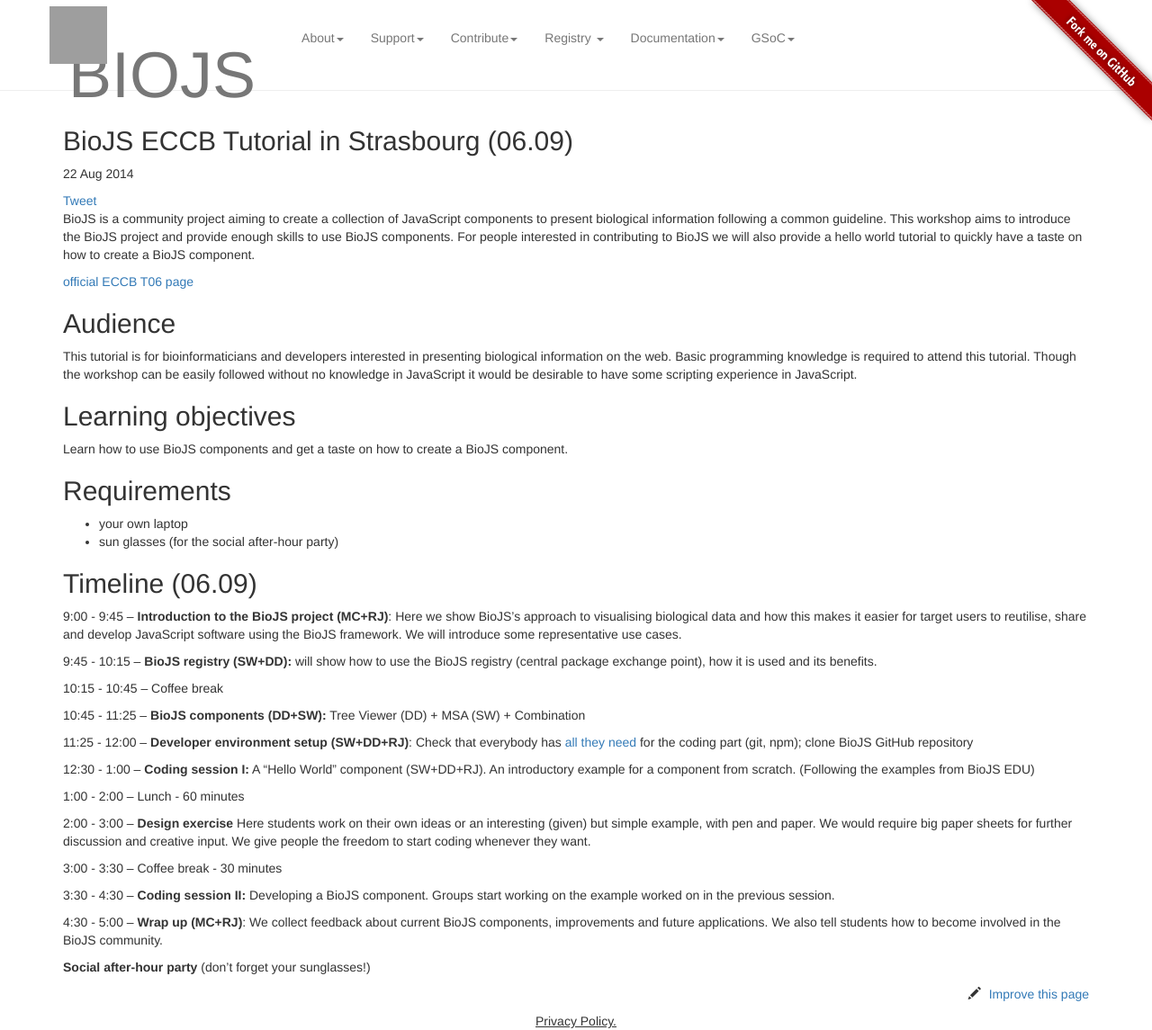
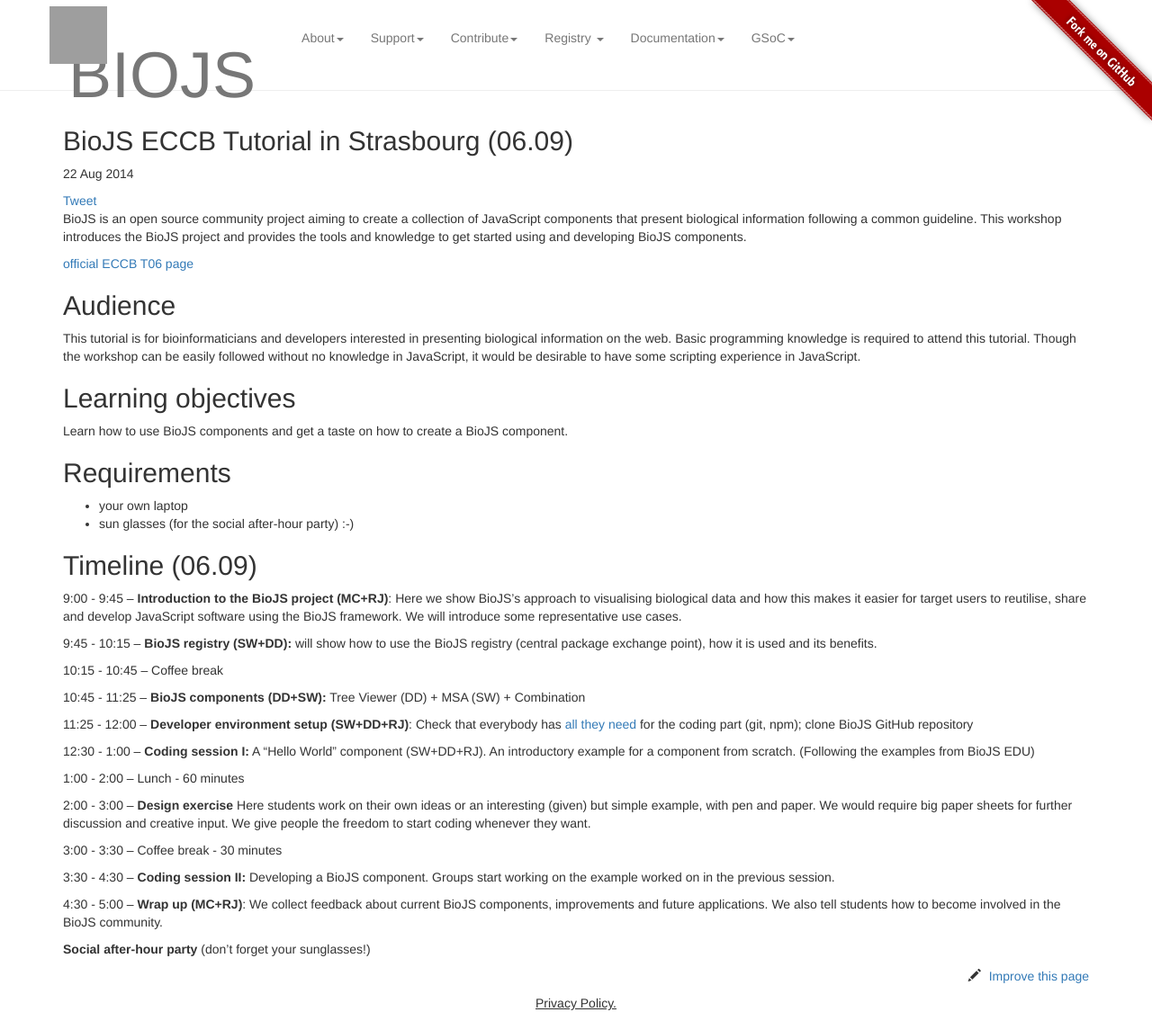
Before and after one commit to biojs/biojs.net, a Jekyll site: the page built from _posts/2014-08-22-biojs-eccb-tutorial-in-strasbourg.markdown, in a window 1280 px wide. Shown: the whole page at 90% size. Built offline with Jekyll 4.4.1, drawn with Linux system fonts in a browser that asks for light colours; nearby versions of some CDN libraries; Markdown is read by kramdown in place of the engine named in the settings; comment, search, counter and statistics services are not loaded; grey boxes are pictures that could not be loaded.

Commit message:
edited first paragraph

```diff
--- a/_posts/2014-08-22-biojs-eccb-tutorial-in-strasbourg.markdown
+++ b/_posts/2014-08-22-biojs-eccb-tutorial-in-strasbourg.markdown
@@ -4,14 +4,14 @@
 date: 2014-08-22 12:33:02
 ---
 
-BioJS is a community project aiming to create a collection of JavaScript components to present biological information following a common guideline. This workshop aims to introduce the BioJS project and provide enough skills to use BioJS components. For people interested in contributing to BioJS we will also provide a hello world tutorial to quickly have a taste on how to create a BioJS component.
+BioJS is an open source community project aiming to create a collection of JavaScript components that present biological information following a common guideline. This workshop introduces the BioJS project and provides the tools and knowledge to get started using and developing BioJS components.
 
 [official ECCB T06 page](http://www.eccb14.org/program/tutorials/biojs)
 
 Audience
 ---------
 
-This tutorial is for bioinformaticians and developers interested in presenting biological information on the web. Basic programming knowledge is required to attend this tutorial. Though the workshop can be easily followed without no knowledge in JavaScript it would be desirable to have some scripting experience in JavaScript.
+This tutorial is for bioinformaticians and developers interested in presenting biological information on the web. Basic programming knowledge is required to attend this tutorial. Though the workshop can be easily followed without no knowledge in JavaScript, it would be desirable to have some scripting experience in JavaScript.
 
 Learning objectives
 --------------------
@@ -22,7 +22,7 @@
 ------------
 
 * your own laptop
-* sun glasses (for the social after-hour party)
+* sun glasses (for the social after-hour party) :-)
 
 Timeline (06.09)
 --------
```
